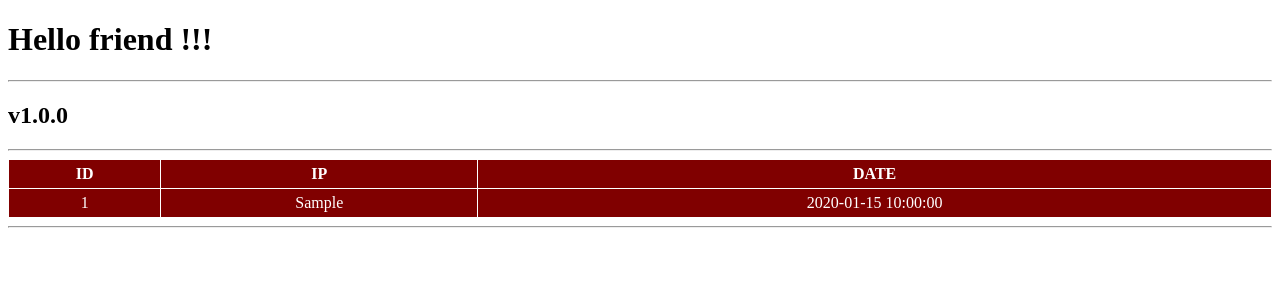
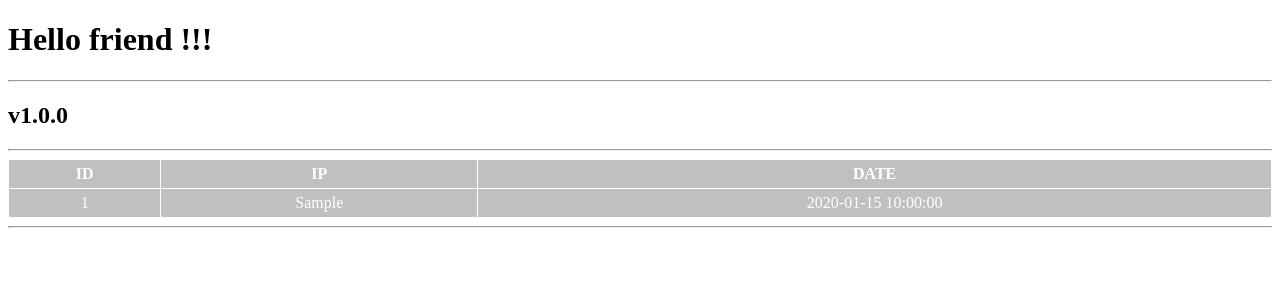
Before and after one commit to sirtimrod/Flask_Project, a Python web app: template templates/base.html in a window 1280 px wide. Shown: the top 300 px of the page. Run offline with Jinja, Linux system fonts and the light colour scheme; the template is opened without the code that fills it: most values are stand-ins (such as "Sample title", 1, 10 or a date in 2020).

Commit message:
Update base.html

```diff
--- a/templates/base.html
+++ b/templates/base.html
@@ -11,7 +11,7 @@
         border-spacing: 1px; /* Расстояние между ячейками */
        }
        td, th {
-        background: maroon; /* Цвет фона ячеек */
+        background: silver; /* Цвет фона ячеек */
         padding: 5px; /* Поля вокруг текста */
        }
     </style>
```
